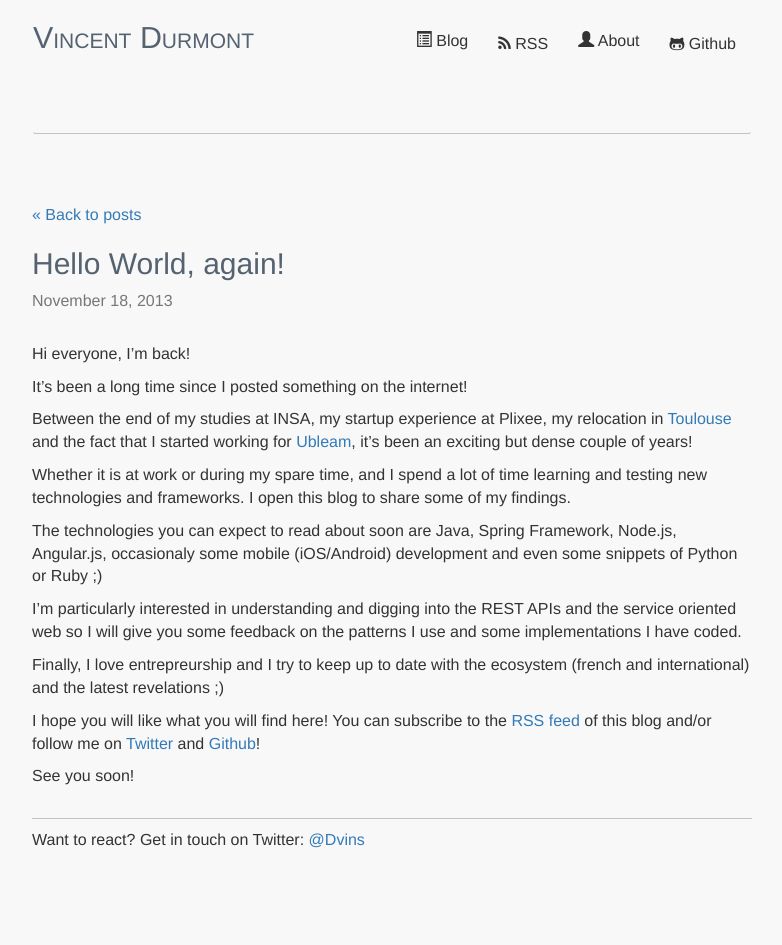
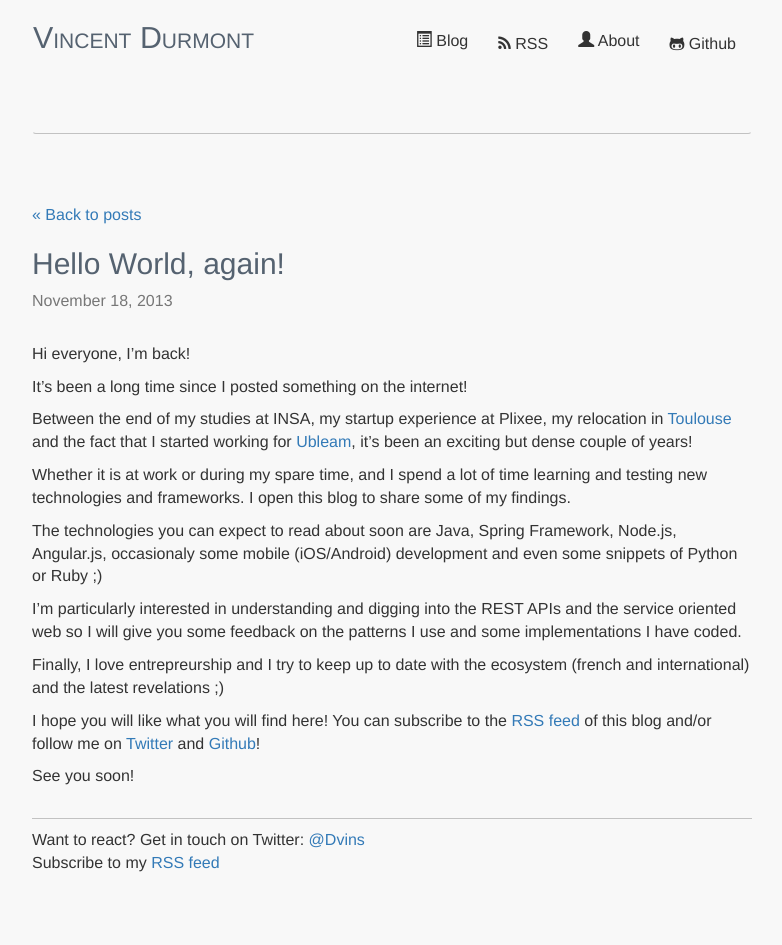
Before and after one commit to vdurmont/vdurmont.github.com, a Jekyll site: the page built from _posts/2013-11-18-hello-world-again.md, in a window 1280 px wide. Shown: the whole page, without its empty margins (248-1030 px from the left). Built offline with Jekyll 4.4.1, drawn with Linux system fonts in a browser that asks for light colours; nearby versions of some CDN libraries; before the commit the page ends 922 px from its top, so only the background shows below that.

Commit message:
Adding an rss link at the bottom of the posts + an alternate link in the <header>

```diff
--- a/_layouts/default.html
+++ b/_layouts/default.html
@@ -8,6 +8,7 @@
 		<link href="//netdna.bootstrapcdn.com/bootstrap/3.0.0/css/bootstrap.min.css" rel="stylesheet" />
 		<link href="//netdna.bootstrapcdn.com/font-awesome/4.0.1/css/font-awesome.css" rel="stylesheet">
 		<link rel="stylesheet/less" type="text/css" href="/vdurmont.less" />
+		<link rel="alternate" type="application/atom+xml" href="/rss/posts.xml"/>
 	</head>
 	<body>
 		<div id="page" class="container">
--- a/_layouts/post.html
+++ b/_layouts/post.html
@@ -12,6 +12,7 @@ layout: default
 		{{ content }}
 	</div>
 	<footer class="comments">
-		Want to react? Get in touch on Twitter: <a href="http://twitter.com/Dvins">@Dvins</a>
+		Want to react? Get in touch on Twitter: <a href="http://twitter.com/Dvins">@Dvins</a><br />
+		Subscribe to my <a href="/rss/posts.xml">RSS feed</a>
 	</footer>
 </article>
```
